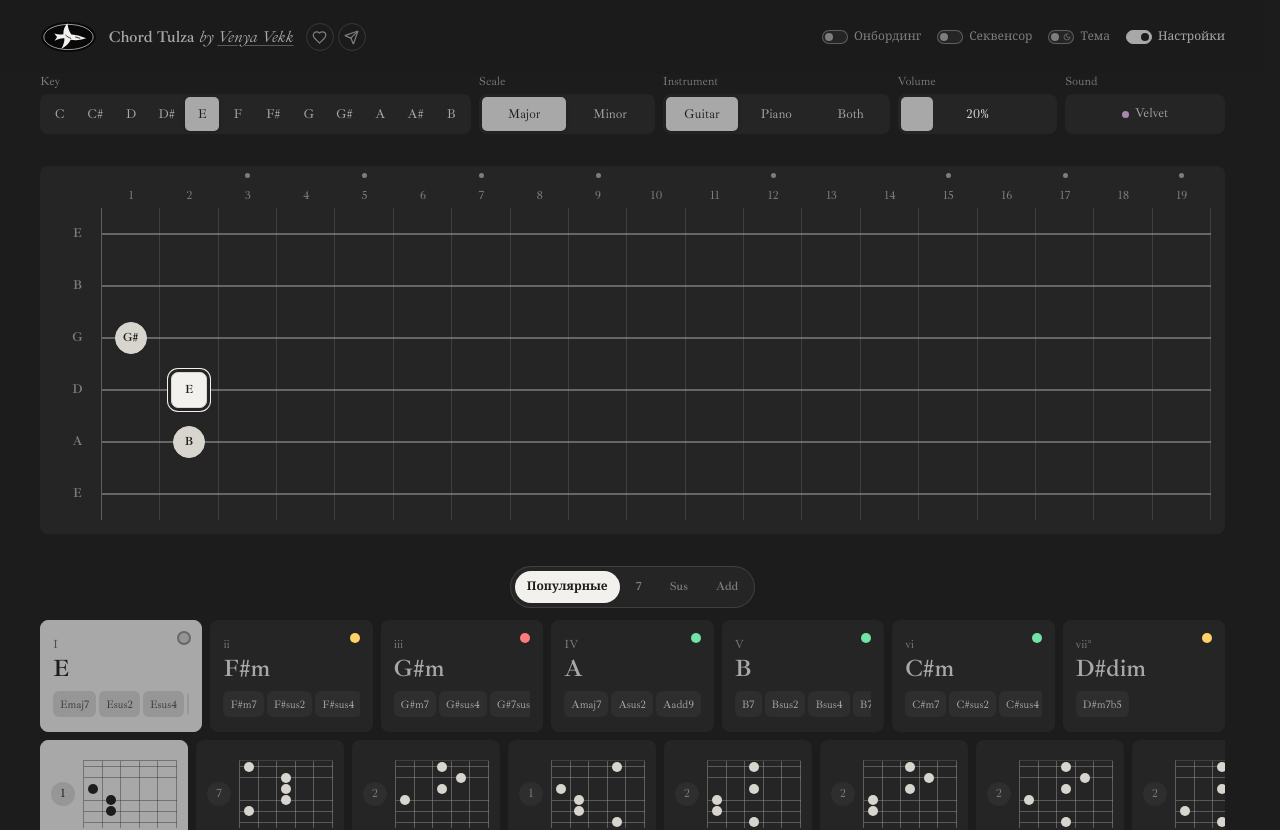
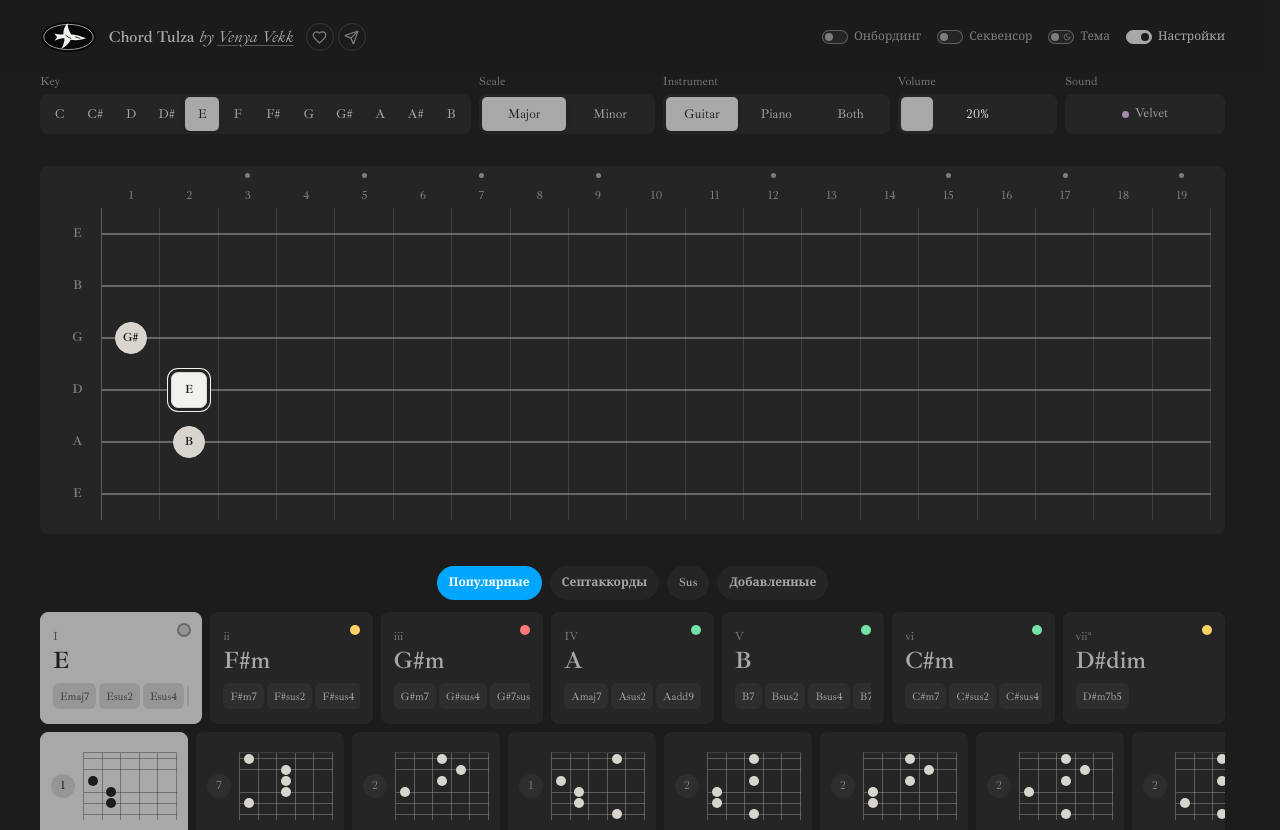
Before and after one commit to venyavekk-dev/chords, a React (Vite) app: page / in a window 1280 px wide. Shown: the top 830 px of the page. Built offline with nearby package versions, Linux system fonts and the light colour scheme.

Commit message:
Упростить фильтры семейств аккордов

```diff
--- a/src/lib/chordFamilies.ts
+++ b/src/lib/chordFamilies.ts
@@ -5,9 +5,9 @@ export type ChordFamily = "popular" | "sevenths" | "sus" | "add";
 
 export const CHORD_FAMILIES: Array<{ id: ChordFamily; label: string }> = [
   { id: "popular", label: "Популярные" },
-  { id: "sevenths", label: "7" },
+  { id: "sevenths", label: "Септаккорды" },
   { id: "sus", label: "Sus" },
-  { id: "add", label: "Add" },
+  { id: "add", label: "Добавленные" },
 ];
 
 export function buildChordVariants(
--- a/src/styles.css
+++ b/src/styles.css
@@ -844,15 +844,11 @@ select {
 .chord-family-filter {
   display: flex;
   justify-content: center;
-  gap: 4px;
+  gap: var(--space-2);
   width: fit-content;
   max-width: 100%;
   margin: var(--space-8) auto 0;
-  padding: 4px;
-  border: 1px solid var(--border-default);
-  border-radius: var(--radius-pill);
   overflow-x: auto;
-  background: var(--surface-primary);
   scrollbar-width: none;
 }
 
@@ -862,12 +858,12 @@ select {
 
 .chord-family-filter button {
   flex: 0 0 auto;
-  min-height: 32px;
+  min-height: 34px;
   padding: 6px 12px;
   border: 0;
   border-radius: var(--radius-pill);
-  background: transparent;
-  color: var(--text-secondary);
+  background: var(--surface-primary);
+  color: var(--text-primary);
   font-size: 0.75rem;
   font-weight: 600;
   white-space: nowrap;
@@ -876,12 +872,11 @@ select {
 
 .chord-family-filter button:hover {
   background: var(--surface-hover);
-  color: var(--text-primary);
 }
 
 .chord-family-filter button.active {
-  background: var(--text-strong);
-  color: var(--page-bg);
+  background: var(--sequencer-accent);
+  color: var(--sequencer-accent-text);
 }
 
 .strip-chord {
```
Also changed, not shown: 1 other file (tests, documents, lock files or other folders).
